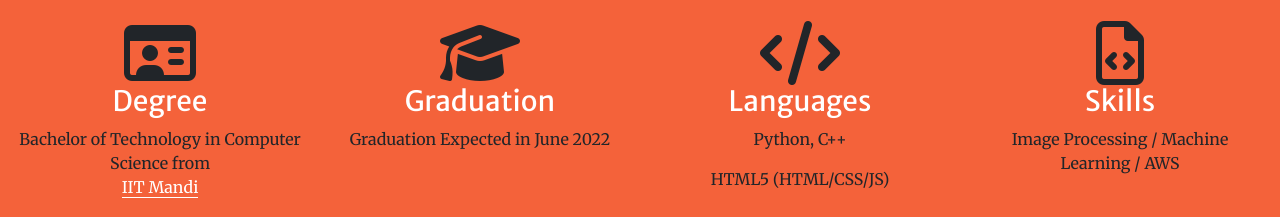
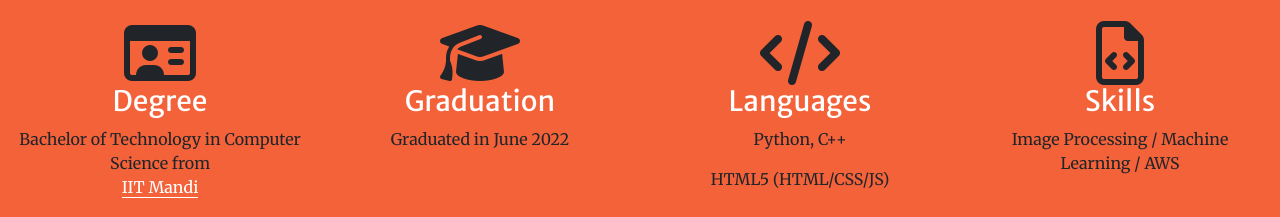
Before and after one commit to zaidan-bhat/zaidan-bhat.github.io, a plain HTML site: page index.html in a window 1280 px wide. Shown: the part 924-1141 px from the top of the page. Drawn offline with nearby package versions, Linux system fonts and the light colour scheme.

Commit message:
Update index.html

```diff
--- a/index.html
+++ b/index.html
@@ -137,7 +137,7 @@
         <div class="col-lg-3 col-md-6 col-sm-6 text-center div-padding-fix mb-4">
           <i class="fa fa-4x fa-graduation-cap text-faded sr-icons"></i>
           <h3 class="text-white">Graduation</h3>
-          <p class="text-faded">Graduation Expected in June 2022</p>
+          <p class="text-faded">Graduated in June 2022</p>
         </div>
 
         <div class="col-lg-3 col-md-6 col-sm-6 text-center mb-4">
```
